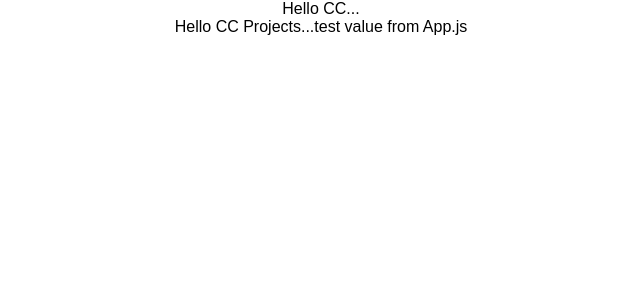
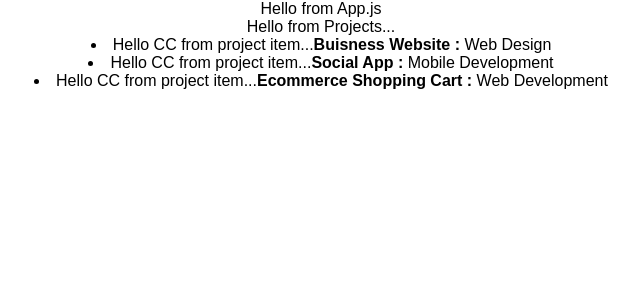
Before and after one commit to ntnikhilesh/my-react-app, a React (Create React App) app: page / in a window 1280 px wide. Shown: the top 300 px of the page, without its empty margins (319-959 px from the left). Built offline with nearby package versions, Linux system fonts and the light colour scheme.

Commit message:
state sharing

```diff
--- a/src/App.js
+++ b/src/App.js
@@ -1,15 +1,37 @@
 import React, { Component } from 'react';
-import logo from './logo.svg';
 import './App.css';
 import Projects from './Components/Projects'
 
 class App extends Component {
+// set states
+
+constructor(){
+  super();
+  this.state={
+    projects:[
+      {
+        title:'Buisness Website',
+        category:'Web Design'
+      },
+      {
+        title:'Social App',
+        category:'Mobile Development'
+      },
+      {
+        title:'Ecommerce Shopping Cart',
+        category:'Web Development'
+      }
+    ]
+  }
+}
+
+
   render() {
     return (
       <div className="App">
-        Hello CC...
+        Hello from App.js
 
-        <Projects test='test value from App.js'/>
+        <Projects projects={this.state.projects}/>
       </div>
     );
   }
--- /dev/null
+++ b/src/Components/ProjectItem.js
@@ -0,0 +1,17 @@
+import React, { Component } from 'react';
+
+class ProjectItem extends Component {
+  render() {
+      console.log(this.props.projects)
+    return (
+      <li className="Project">
+        Hello CC from project item...
+        <strong>{this.props.project.title} : </strong>
+        {this.props.project.category}
+
+      </li>
+    );
+  }
+}
+
+export default ProjectItem;
--- a/src/Components/Projects.js
+++ b/src/Components/Projects.js
@@ -1,11 +1,22 @@
 import React, { Component } from 'react';
+import ProjectItem from './ProjectItem'
+class Projects extends Component {
 
-class Projects extends Component {
   render() {
+    let projectItem;
+    if(this.props.projects){
+        projectItem=this.props.projects.map(project=>{
+            //console.log(project)
+            return(<ProjectItem key={project.title} project={project}/>
+
+            )
+        })
+    }
+      //console.log(this.props.projects)
     return (
       <div className="Projects">
-        Hello CC Projects...
-        {this.props.test}
+        Hello from Projects...
+        {projectItem}
       </div>
     );
   }
```
